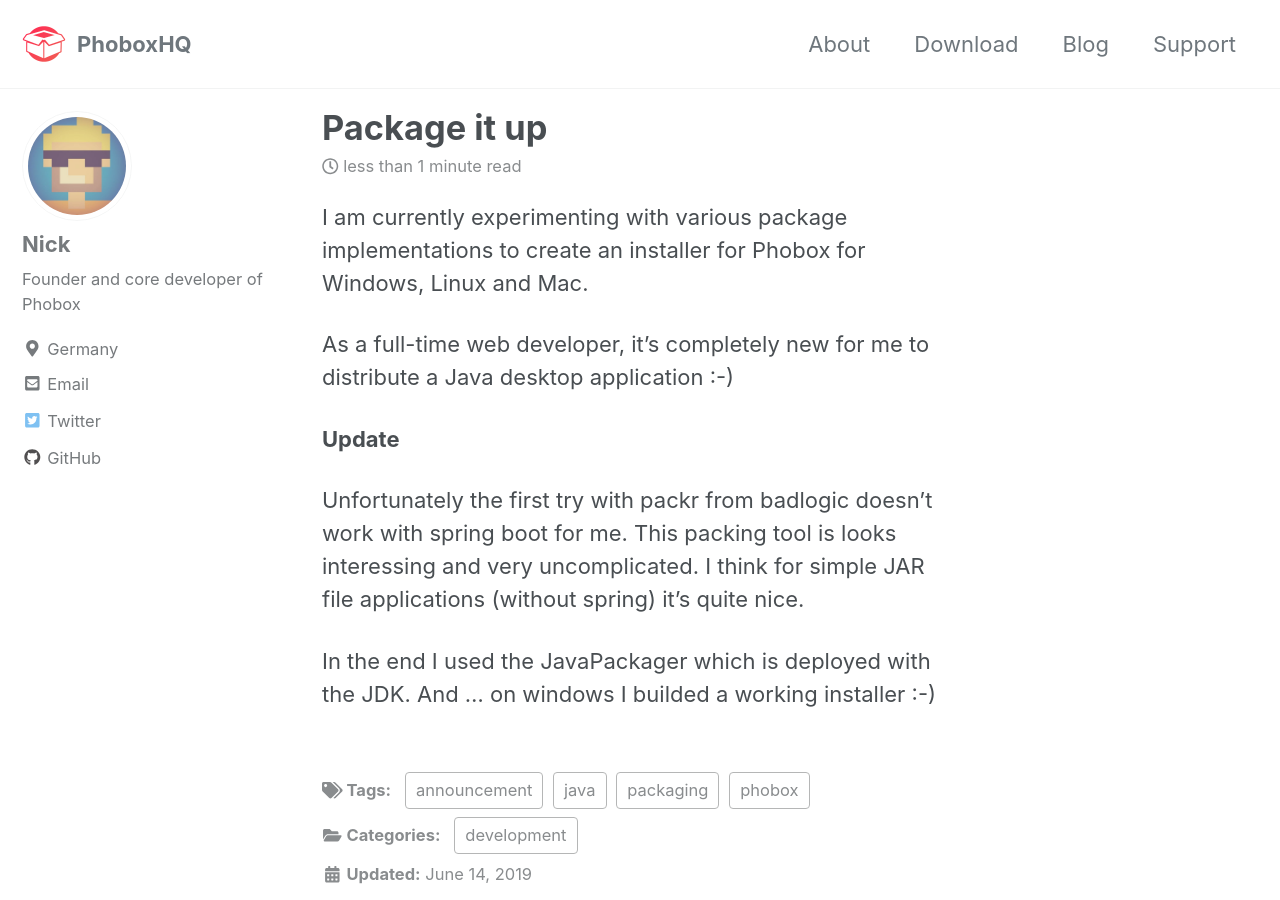
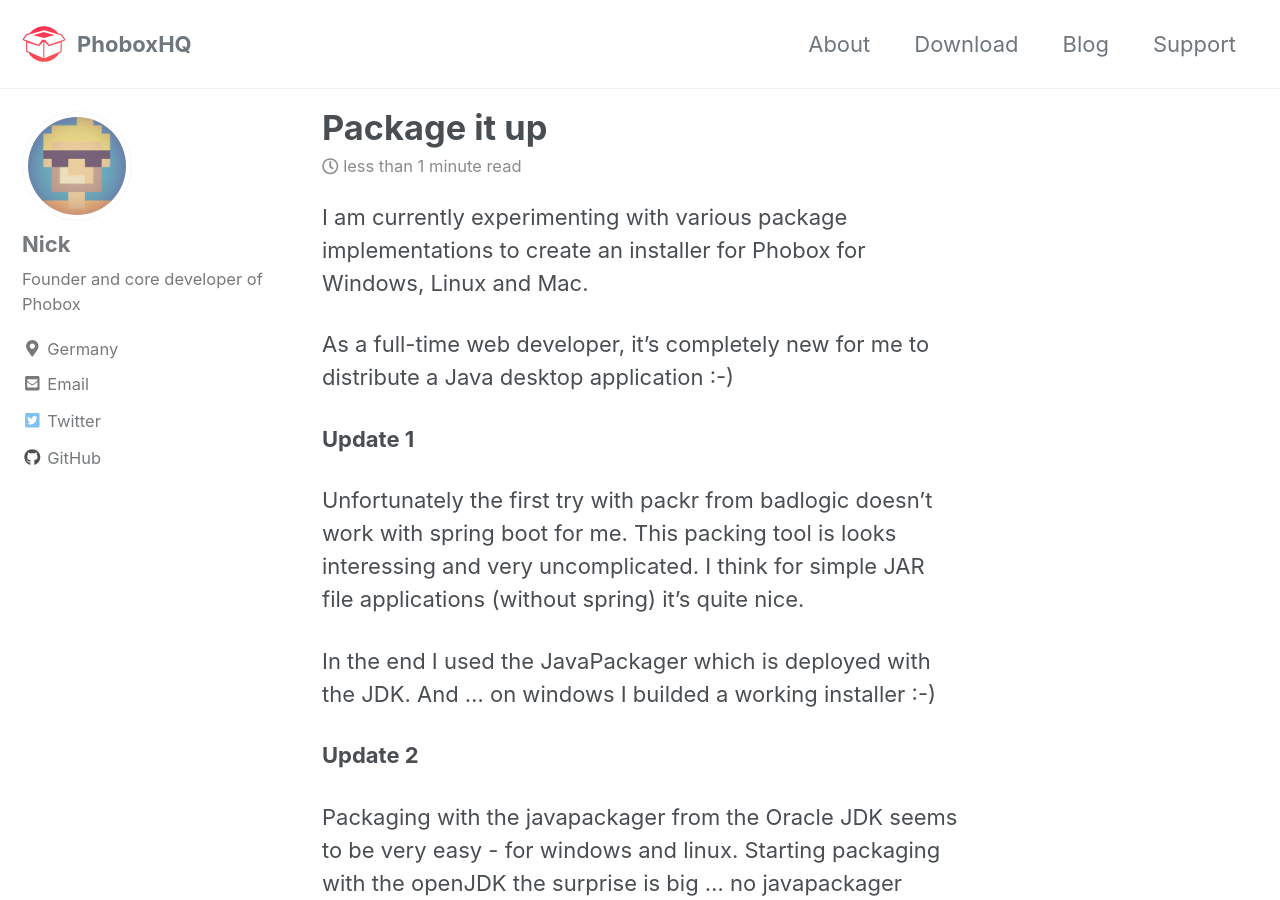
Before and after one commit to phoboxhq/home2, a Jekyll site: the page built from _posts/2019-06-14-Package-it-up.md, in a window 1280 px wide and 900 px high. Built offline with Jekyll 4.4.1, drawn with Linux system fonts in a browser that asks for light colours; cached includes are drawn as plain includes; nearby versions of some CDN libraries; some of the changed text lies outside the part shown.

Commit message:
Update 2019-06-14-Package-it-up.md

```diff
--- a/_posts/2019-06-14-Package-it-up.md
+++ b/_posts/2019-06-14-Package-it-up.md
@@ -13,8 +13,15 @@
 
 As a full-time web developer, it's completely new for me to distribute a Java desktop application :-)
 
-**Update**
+**Update 1**
 
 Unfortunately the first try with packr from badlogic doesn't work with spring boot for me. This packing tool is looks interessing and very uncomplicated. I think for simple JAR file applications (without spring) it's quite nice.
 
 In the end I used the JavaPackager which is deployed with the JDK. And ... on windows I builded a working installer :-)
+
+
+**Update 2**
+
+Packaging with the javapackager from the Oracle JDK seems to be very easy - for windows and linux. Starting packaging with the openJDK the surprise is big ... no javapackager included. The OpenJDK will include a jpackager in version 13.
+But good news, [Gluon](https://mail.openjdk.java.net/pipermail/openjfx-dev/2018-September/022500.html) provides an internal build for packaging.
+Now the hacking begins ...
```
